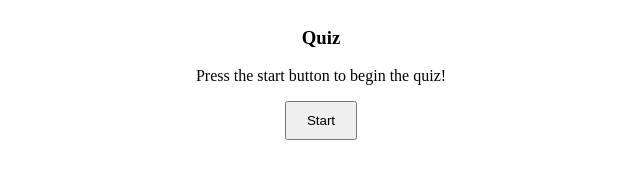
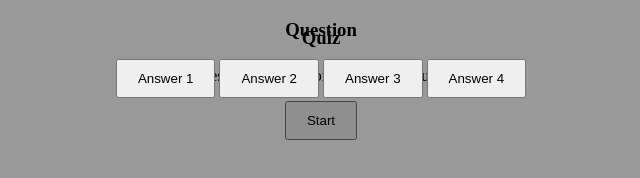
Before and after one commit to bgroeling/Quiz, a plain HTML site: page index.html in a window 1280 px wide. Both pictures are taken after a click on the button "Start". Shown: the whole page, without its empty margins (319-959 px from the left). Drawn offline with Linux system fonts and the light colour scheme.

Commit message:
Button to open Quiz Modal (functioning)

```diff
--- a/assets/js/script.js
+++ b/assets/js/script.js
@@ -10,6 +10,12 @@
     var isCorrect;
     var True
     var False
+
+    // Modals
+
+        // Quiz Modal
+        var QuizModal = document.getElementById("Quiz-Modal");
+        var StartButton = document.getElementById("Start-Button");
 
     // Questions
     var questionList = [
@@ -78,3 +84,10 @@
             ]
         },
     ]
+
+// Functions
+
+    // Open Quiz Modal When Start Button is Clicked
+    StartButton.onclick = function() {
+        QuizModal.style.display = "block";
+    }
--- a/index.html
+++ b/index.html
@@ -16,12 +16,12 @@
 
         <h3 class="Start-Screen-Title">Quiz</h3>
         <p>Press the start button to begin the quiz!</p>
-        <button class="Button" id="Start-button">Start</button>
+        <button class="Button" id="Start-Button">Start</button>
 
     </div>
 
     <!-- Quiz -->
-    <div class="modal">
+    <div class="modal" id="Quiz-Modal">
         <div class="Questions" id="Quiz">
 
             <h3 class="Question-Title" id="Question">Question</h3>
```
